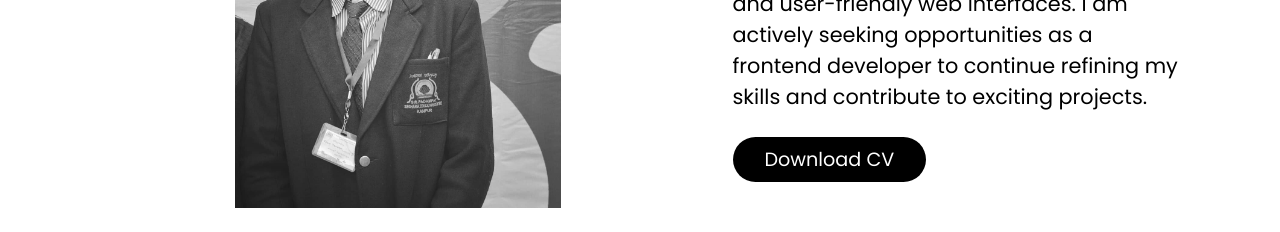
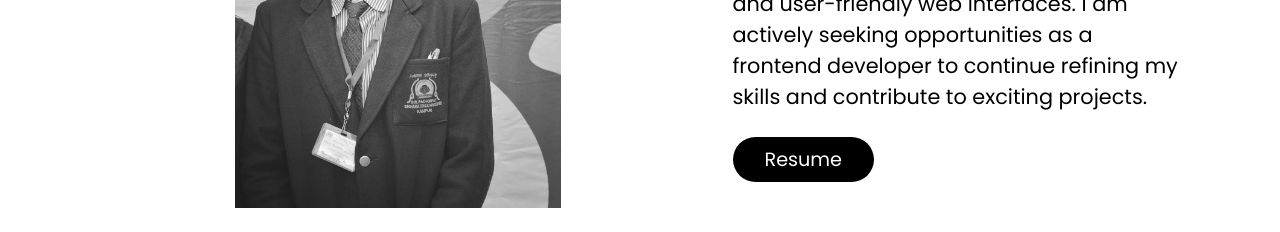
Before and after one commit to Abhyuday-Dev/portfolio, a React (Create React App) app: page / in a window 1280 px wide. Shown: the part 1240-1472 px from the top of the page. Built offline with nearby package versions, Linux system fonts and the light colour scheme.

Commit message:
added resume

```diff
--- a/src/components/AboutMe/About.jsx
+++ b/src/components/AboutMe/About.jsx
@@ -2,12 +2,18 @@ import React, { useEffect } from "react";
 import "./About.css";
 import { motion, useAnimation } from "framer-motion";
 import { useInView } from "react-intersection-observer";
+import CV from "../../assets/Resume.pdf";
 
 const About = () => {
   const controls = useAnimation();
   const imgAnimation = useAnimation();
   const textAnimation = useAnimation();
   const [ref, inView] = useInView();
+
+  const openResume=()=>{
+    const pdfUrl = "../../assets/Resume.pdf";
+    window.open(pdfUrl, '_blank');
+  }
 
   useEffect(() => {
     if (inView) {
@@ -61,7 +67,7 @@ const About = () => {
             opportunities as a frontend developer to continue refining my skills
             and contribute to exciting projects.
           </motion.p>
-          <motion.button
+          <a href={CV} target="_blank"><motion.button
             initial={{ x: "100vw" }}
             animate={textAnimation}
             className="aboutme_cv"
@@ -71,8 +77,8 @@ const About = () => {
               cursor: "pointer",
             }}
           >
-            Download CV
-          </motion.button>
+            Resume
+          </motion.button></a>
         </div>
       </div>
     </section>
--- a/src/components/Navbar/Navbar.jsx
+++ b/src/components/Navbar/Navbar.jsx
@@ -1,5 +1,5 @@
 import React, { useEffect, useState } from 'react';
-import {GiHamburgerMenu,GiCrossedBones, GiDuration} from "react-icons/gi";
+import {GiHamburgerMenu,GiCrossedBones} from "react-icons/gi";
 import { motion, useAnimation } from 'framer-motion';
 import { useInView } from 'react-intersection-observer';
 import "./Navbar.css";
--- a/src/components/Projects/Project.jsx
+++ b/src/components/Projects/Project.jsx
@@ -19,16 +19,16 @@ const ProjectInfo=[
     name:"DALL-E Clone",
     description:"DALL-E is an advanced AI model developed by OpenAI that generates images from textual descriptions.",
     src:"https://www.magnolia-cms.com/dam/jcr:606b86b7-cb7b-48d3-8325-741d0c212162/openai-logo-black_transparent.png",
-    github:"https://github.com/Abhyuday-Dev/weather",
-    site:"https://abhyudayweatherapp.netlify.app/"
+    github:"https://github.com/Abhyuday-Dev/DALL-E-Clone",
+    site:"https://github.com/Abhyuday-Dev/DALL-E-Clone"
   },
   {
     key:3,
     name:"Expense Tracker",
     description:"An expense tracker developed using React.js provides users with a practical tool to monitor their financial activities",
     src:"https://cdn-icons-png.flaticon.com/512/3176/3176833.png",
-    github:"https://github.com/Abhyuday-Dev/weather",
-    site:"https://abhyudayweatherapp.netlify.app/"
+    github:"https://github.com/Abhyuday-Dev/Expense-Tracker",
+    site:"https://abhyudaysexpensetracker.vercel.app/"
   },
 ]
 
```
Also changed, not shown: 1 other file (tests, documents, lock files or other folders).
